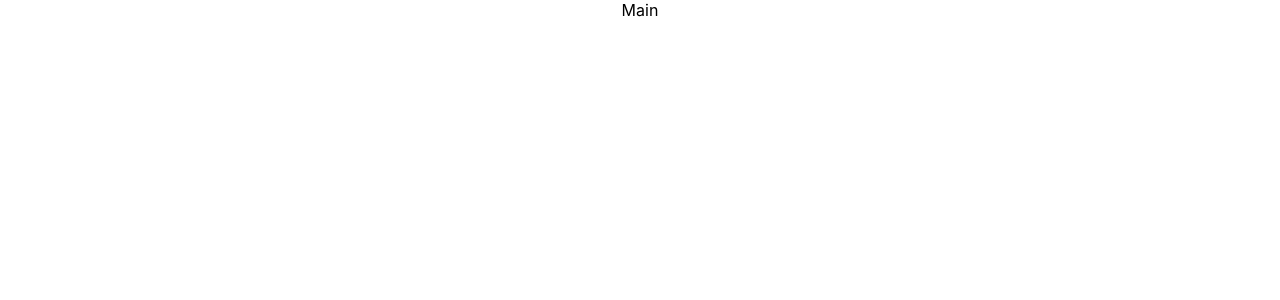
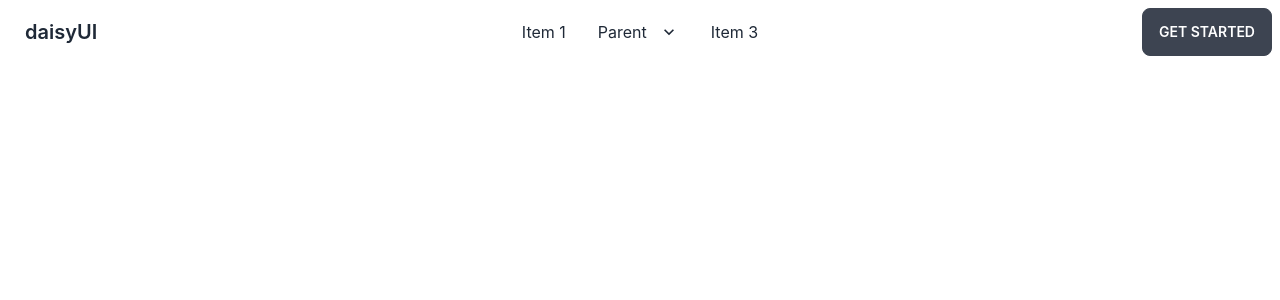
Before and after one commit to mdrobiulislam09/Photographer-Hood, a React (Create React App) app: page / in a window 1280 px wide. Shown: the top 300 px of the page. Built offline with nearby package versions, Linux system fonts and the light colour scheme.

Commit message:
Navbar added

```diff
--- a/package.json
+++ b/package.json
@@ -37,5 +37,10 @@
       "last 1 firefox version",
       "last 1 safari version"
     ]
+  },
+  "devDependencies": {
+    "autoprefixer": "^10.4.13",
+    "postcss": "^8.4.19",
+    "tailwindcss": "^3.2.4"
   }
 }
--- /dev/null
+++ b/postcss.config.js
@@ -0,0 +1,6 @@
+module.exports = {
+  plugins: {
+    tailwindcss: {},
+    autoprefixer: {},
+  },
+}
--- a/src/index.css
+++ b/src/index.css
@@ -1,3 +1,6 @@
+@tailwind base;
+@tailwind components;
+@tailwind utilities;
 body {
   margin: 0;
   font-family: -apple-system, BlinkMacSystemFont, 'Segoe UI', 'Roboto', 'Oxygen',
--- /dev/null
+++ b/src/navbar/Navbar.js
@@ -0,0 +1,51 @@
+import React from 'react';
+
+const Navbar = () => {
+    return (
+        <div className="navbar bg-base-100">
+            <div className="navbar-start">
+                <div className="dropdown">
+                    <label tabIndex={0} className="btn btn-ghost lg:hidden">
+                        <svg xmlns="http://www.w3.org/2000/svg" className="h-5 w-5" fill="none" viewBox="0 0 24 24" stroke="currentColor"><path strokeLinecap="round" strokeLinejoin="round" strokeWidth="2" d="M4 6h16M4 12h8m-8 6h16" /></svg>
+                    </label>
+                    <ul tabIndex={0} className="menu menu-compact dropdown-content mt-3 p-2 shadow bg-base-100 rounded-box w-52">
+                        <li><a>Item 1</a></li>
+                        <li tabIndex={0}>
+                            <a className="justify-between">
+                                Parent
+                                <svg className="fill-current" xmlns="http://www.w3.org/2000/svg" width="24" height="24" viewBox="0 0 24 24"><path d="M8.59,16.58L13.17,12L8.59,7.41L10,6L16,12L10,18L8.59,16.58Z" /></svg>
+                            </a>
+                            <ul className="p-2">
+                                <li><a>Submenu 1</a></li>
+                                <li><a>Submenu 2</a></li>
+                            </ul>
+                        </li>
+                        <li><a>Item 3</a></li>
+                    </ul>
+                </div>
+                <a className="btn btn-ghost normal-case text-xl">daisyUI</a>
+            </div>
+            <div className="navbar-center hidden lg:flex">
+                <ul className="menu menu-horizontal p-0">
+                    <li><a>Item 1</a></li>
+                    <li tabIndex={0}>
+                        <a>
+                            Parent
+                            <svg className="fill-current" xmlns="http://www.w3.org/2000/svg" width="20" height="20" viewBox="0 0 24 24"><path d="M7.41,8.58L12,13.17L16.59,8.58L18,10L12,16L6,10L7.41,8.58Z" /></svg>
+                        </a>
+                        <ul className="p-2">
+                            <li><a>Submenu 1</a></li>
+                            <li><a>Submenu 2</a></li>
+                        </ul>
+                    </li>
+                    <li><a>Item 3</a></li>
+                </ul>
+            </div>
+            <div className="navbar-end">
+                <a className="btn">Get started</a>
+            </div>
+        </div>
+    );
+};
+
+export default Navbar;
--- a/src/pages/main/Main.js
+++ b/src/pages/main/Main.js
@@ -1,9 +1,12 @@
 import React from 'react';
+import { Outlet } from 'react-router-dom';
+import Navbar from '../../navbar/Navbar';
 
 const Main = () => {
     return (
         <div>
-            Main
+            <Navbar></Navbar>
+            <Outlet></Outlet>
         </div>
     );
 };
--- /dev/null
+++ b/tailwind.config.js
@@ -0,0 +1,10 @@
+/** @type {import('tailwindcss').Config} */
+module.exports = {
+  content: [
+    "./src/**/*.{js,jsx,ts,tsx}",
+  ],
+  theme: {
+    extend: {},
+  },
+  plugins: [require("daisyui")],
+}
```
Also changed, not shown: 1 other file (tests, documents, lock files or other folders).
